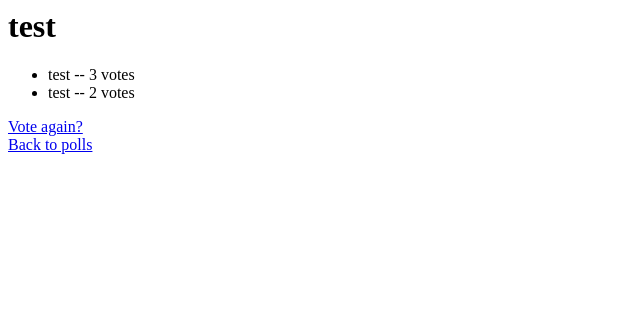
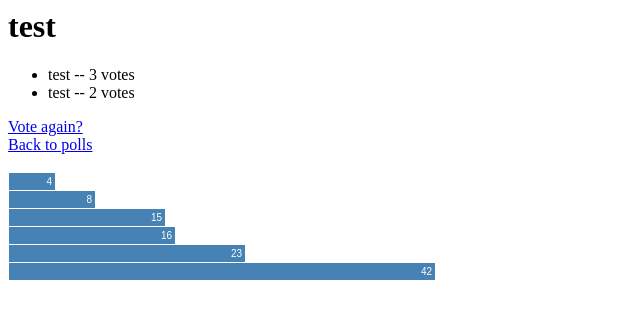
Before and after one commit to GeoffHuang/Django-Practice, a Django app: page /polls/1/results/ in a window 1280 px wide. Shown: the top 319 px of the page, without its empty margins (0-640 px from the left). Run offline with Django 3.2, Linux system fonts and the light colour scheme; data comes from the database, SQL or seed files in the repository.

Commit message:
test bar graph

```diff
--- a/mysite/polls/templates/polls/detail.html
+++ b/mysite/polls/templates/polls/detail.html
@@ -6,7 +6,7 @@
 
 {% if error_message %}<p><strong>{{ error_message }}</strong></p>{% endif %}
 
-<h3>{{ question.company  }}</h3>
+<h3>{{ question.company }}</h3>
 
 <form action="{% url 'polls:vote' question.id %}" method="post">
 {% csrf_token %}
--- a/mysite/polls/templates/polls/results.html
+++ b/mysite/polls/templates/polls/results.html
@@ -12,3 +12,26 @@
 
 <a href="{% url 'polls:detail' question.id %}">Vote again?</a> <br>
 <a href="{% url 'polls:index' %}">Back to polls</a>
+
+<!DOCTYPE html>
+<br><br>
+<style>
+
+.chart div {
+  font: 10px sans-serif;
+  background-color: steelblue;
+  text-align: right;
+  padding: 3px;
+  margin: 1px;
+  color: white;
+}
+
+</style>
+<div class="chart">
+  <div style="width: 40px;">4</div>
+  <div style="width: 80px;">8</div>
+  <div style="width: 150px;">15</div>
+  <div style="width: 160px;">16</div>
+  <div style="width: 230px;">23</div>
+  <div style="width: 420px;">42</div>
+</div>
```
